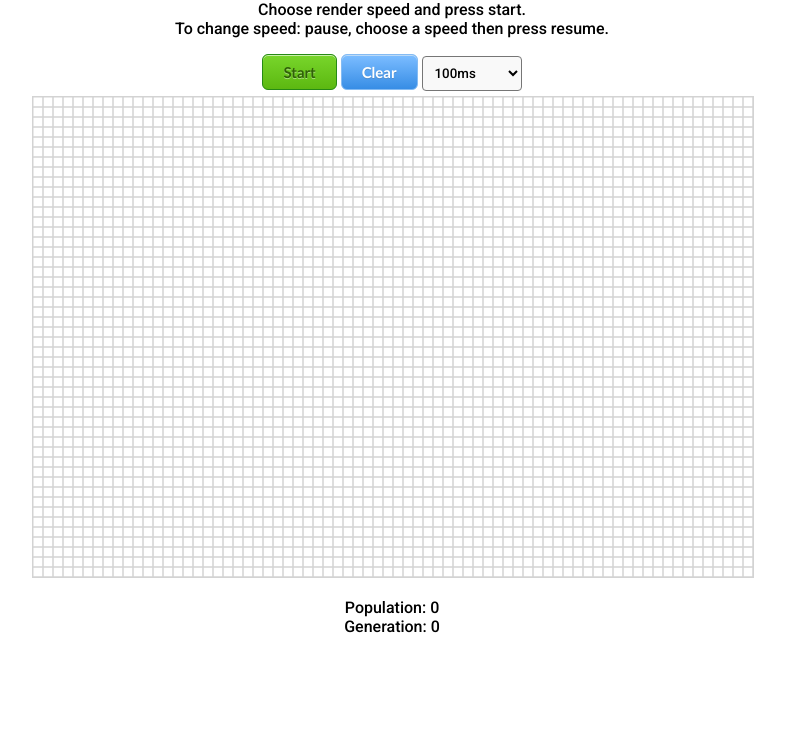
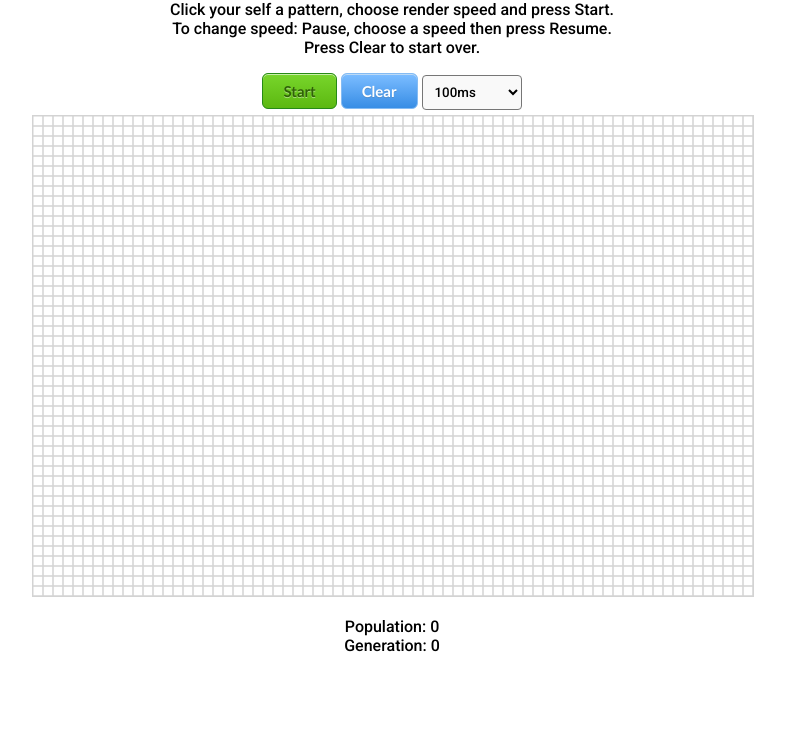
Before and after one commit to Ziia/GameOfLife, a plain HTML site: page index.html in a window 1280 px wide. Shown: the part 68-800 px from the top of the page, without its empty margins (248-1033 px from the left). Drawn offline with Linux system fonts and the light colour scheme.

Commit message:
Added descriptions

```diff
--- a/index.html
+++ b/index.html
@@ -12,7 +12,7 @@
     <div class="container">
     <h1>Game of life</h1>
     <p>
-      Choose render speed and press start.<br>To change speed: pause, choose a speed then press resume.
+      Click your self a pattern, choose render speed and press Start.<br>To change speed: Pause, choose a speed then press Resume.<br> Press Clear to start over.
     </p>
     <button type="button" name="start" class="startBtn" id="start" onclick="startBtn()">Start</button>
     <button type="button" name="clear" class="clearBtn" onclick="clearBtn()">Clear</button>
```
